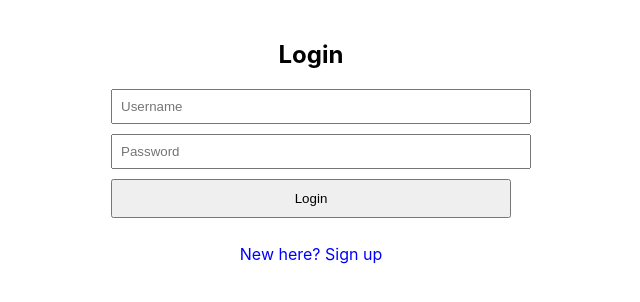
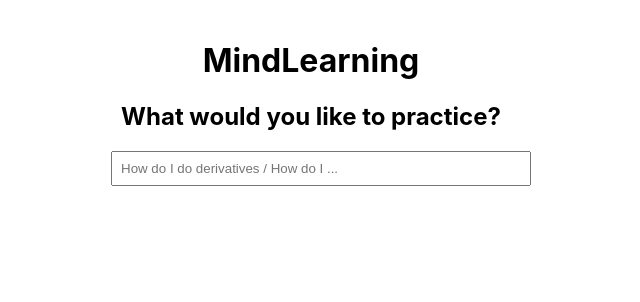
Before and after one commit to danhpham2000/HackTX-Project, a React (Create React App) app: page / in a window 1280 px wide. Shown: the top 302 px of the page, without its empty margins (329-969 px from the left). Built offline with nearby package versions, Linux system fonts and the light colour scheme.

Commit message:
Updated Login Page

```diff
--- a/src/pages/login.js
+++ b/src/pages/login.js
@@ -2,65 +2,42 @@
 import React, { useState } from 'react';
 
 const Login = () => {
-  const [isLogin, setIsLogin] = useState(true); // Toggle between login and signup
   const [username, setUsername] = useState('');
-  const [password, setPassword] = useState('');
-  const [email, setEmail] = useState('');
 
-  const handleToggle = () => {
-    setIsLogin(!isLogin); // Toggle the form state
-    setUsername('');
-    setPassword('');
-    setEmail('');
-  };
-
-  const handleLogin = () => {
-    // Handle login logic here
-    console.log(`Logging in with Username: ${username}, Password: ${password}`);
-  };
-
-  const handleSignup = () => {
-    // Handle signup logic here
-    console.log(`Signing up with Username: ${username}, Email: ${email}, Password: ${password}`);
+  const handleLogin = async () => {
+    // Prepare the data to send
+    const data = { username };
+    try {
+      const response = await fetch('http://your-backend-api-url/login', {
+        method: 'POST',
+        headers: {
+          'Content-Type': 'application/json',
+        },
+        body: JSON.stringify(data),
+      });
+      if (!response.ok) {
+        throw new Error('Network response was not ok');
+      }
+      const result = await response.json();
+      console.log('Login successful:', result);
+      // Handle successful login (e.g., navigate to another page)
+    } catch (error) {
+      console.error('Error logging in:', error);
+      // Handle errors (e.g., show an error message)
+    }
   };
 
   return (
     <div style={{ padding: '20px', maxWidth: '400px', margin: 'auto' }}>
-      <h2>{isLogin ? 'Login' : 'Sign Up'}</h2>
-      <form onSubmit={(e) => e.preventDefault()}>
-        <input
+      <h1> MindLearning </h1>
+      <h2> What would you like to practice? </h2>
+      <input
           type="text"
-          placeholder="Username"
+          placeholder="How do I do derivatives / How do I ..."
           value={username}
           onChange={(e) => setUsername(e.target.value)}
           style={{ display: 'block', marginBottom: '10px', padding: '8px', width: '100%' }}
         />
-        {!isLogin && (
-          <input
-            type="email"
-            placeholder="Email"
-            value={email}
-            onChange={(e) => setEmail(e.target.value)}
-            style={{ display: 'block', marginBottom: '10px', padding: '8px', width: '100%' }}
-          />
-        )}
-        <input
-          type="password"
-          placeholder="Password"
-          value={password}
-          onChange={(e) => setPassword(e.target.value)}
-          style={{ display: 'block', marginBottom: '10px', padding: '8px', width: '100%' }}
-        />
-        <button
-          onClick={isLogin ? handleLogin : handleSignup}
-          style={{ padding: '10px', width: '100%', marginBottom: '10px' }}
-        >
-          {isLogin ? 'Login' : 'Sign Up'}
-        </button>
-      </form>
-      <p onClick={handleToggle} style={{ color: 'blue', cursor: 'pointer' }}>
-        {isLogin ? 'New here? Sign up' : 'Already have an account? Log in'}
-      </p>
     </div>
   );
 };
```
